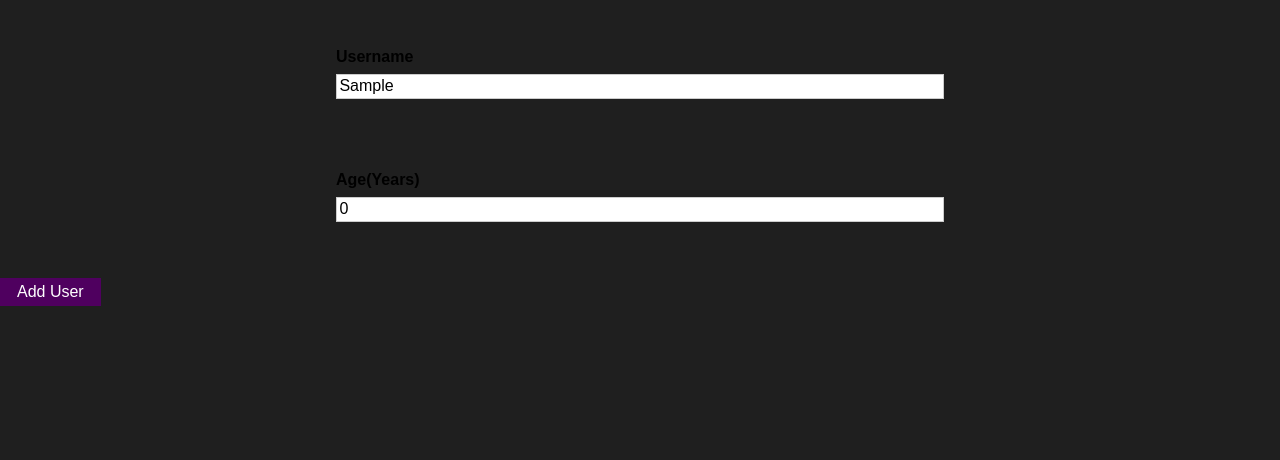
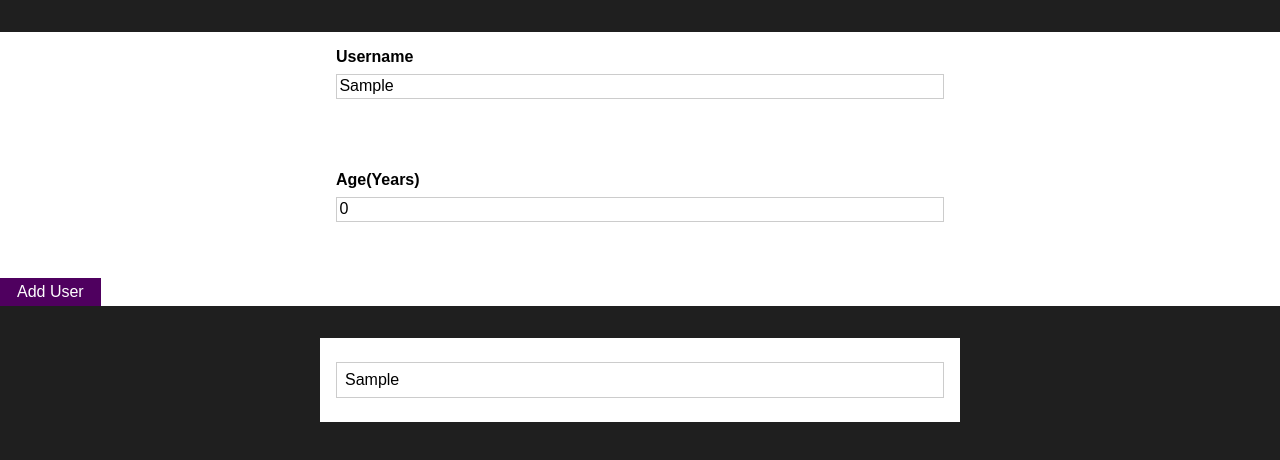
Before and after one commit to SamuelDourado/react-course-2023, a React (Create React App) app in the folder add-user/: page / in a window 1280 px wide. Both pictures are taken after typing "Sample" into the empty fields and a click on the button "Add User". Shown: the top 460 px of the page. Built offline with nearby package versions, Linux system fonts and the light colour scheme.

Commit message:
Adiciona lógica da listagem de UserList

```diff
--- a/add-user/src/App.js
+++ b/add-user/src/App.js
@@ -20,7 +20,7 @@ function App() {
   return (
     <div>
       <AddUser onAddUser={addUserHandler} />
-      <UserList />
+      <UserList users={users}/>
     </div>
   );
 }
--- a/add-user/src/components/UI/Card.js
+++ b/add-user/src/components/UI/Card.js
@@ -1,5 +1,5 @@
 function Card(props) {
-  return <div>{props.children}</div>;
+  return <div style={{background: 'white'}}>{props.children}</div>;
 }
 
 export default Card;
--- a/add-user/src/components/User/AddUser.js
+++ b/add-user/src/components/User/AddUser.js
@@ -11,7 +11,7 @@ function AddUser(props) {
 
   const addUserHandler = (event) => {
     event.preventDefault();
-    props.onAddUser(userInput);
+    props.onAddUser({id: Math.random(), ...userInput});
   };
 
   const changeInput = (name, value) => {
--- a/add-user/src/components/User/UserList.js
+++ b/add-user/src/components/User/UserList.js
@@ -1,14 +1,14 @@
 import style from './UserList.module.css';
 
 function UserList(props) {
-    const content = '';
+    let content = '';
     if(props.users) {
-        props.users.map(user => {
-            return <li>{user.name}</li>
+        content = props.users.map(user => {
+            return <li key={user.id}>{user.username}</li>
         });
     }
 
-    return <div className={style.users}>
+    return <div style={{background: 'white'}} className={style.users}>
         <ul>
             {content}
         </ul>
```
Also changed, not shown: 1 other file (tests, documents, lock files or other folders).
